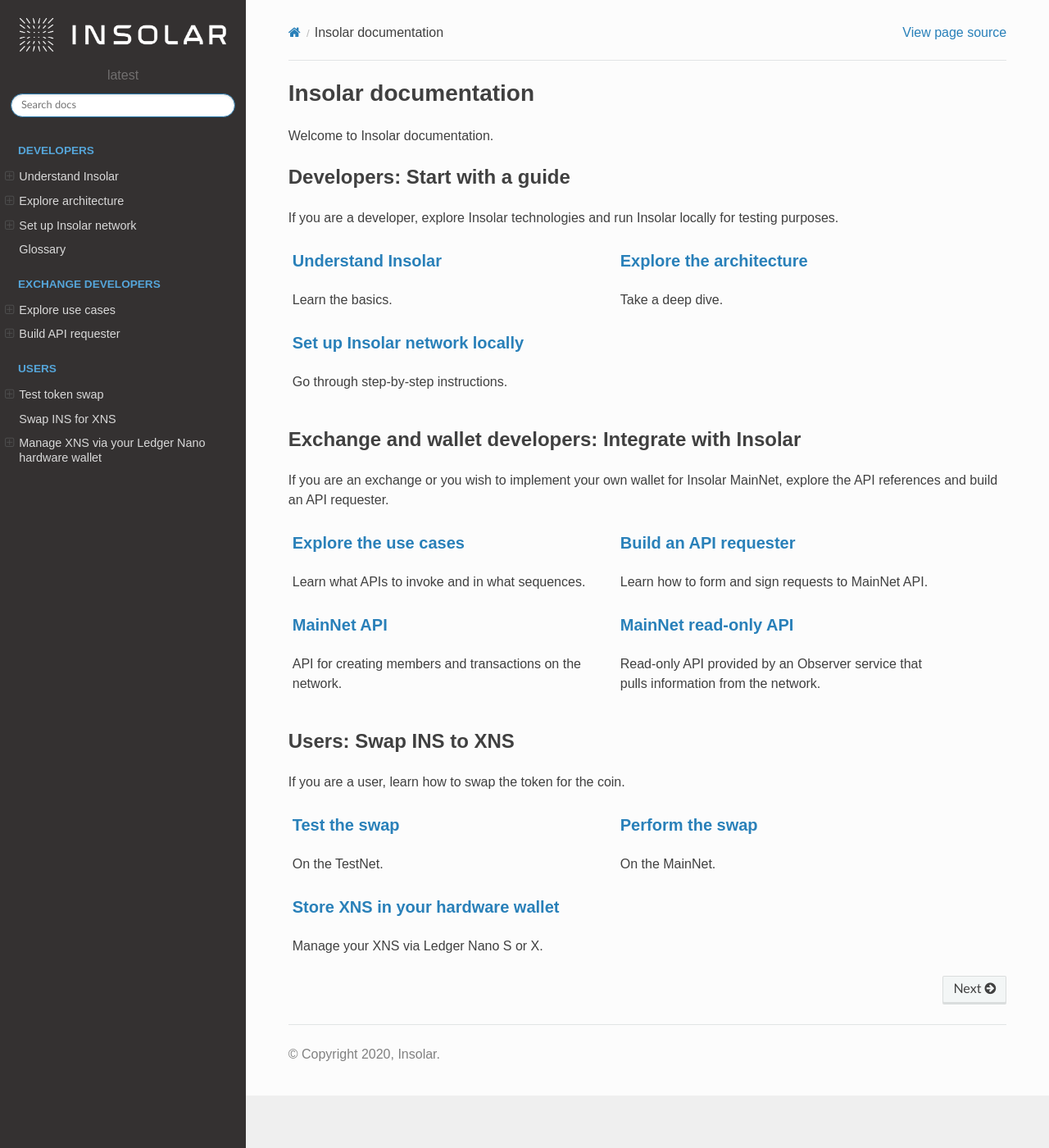
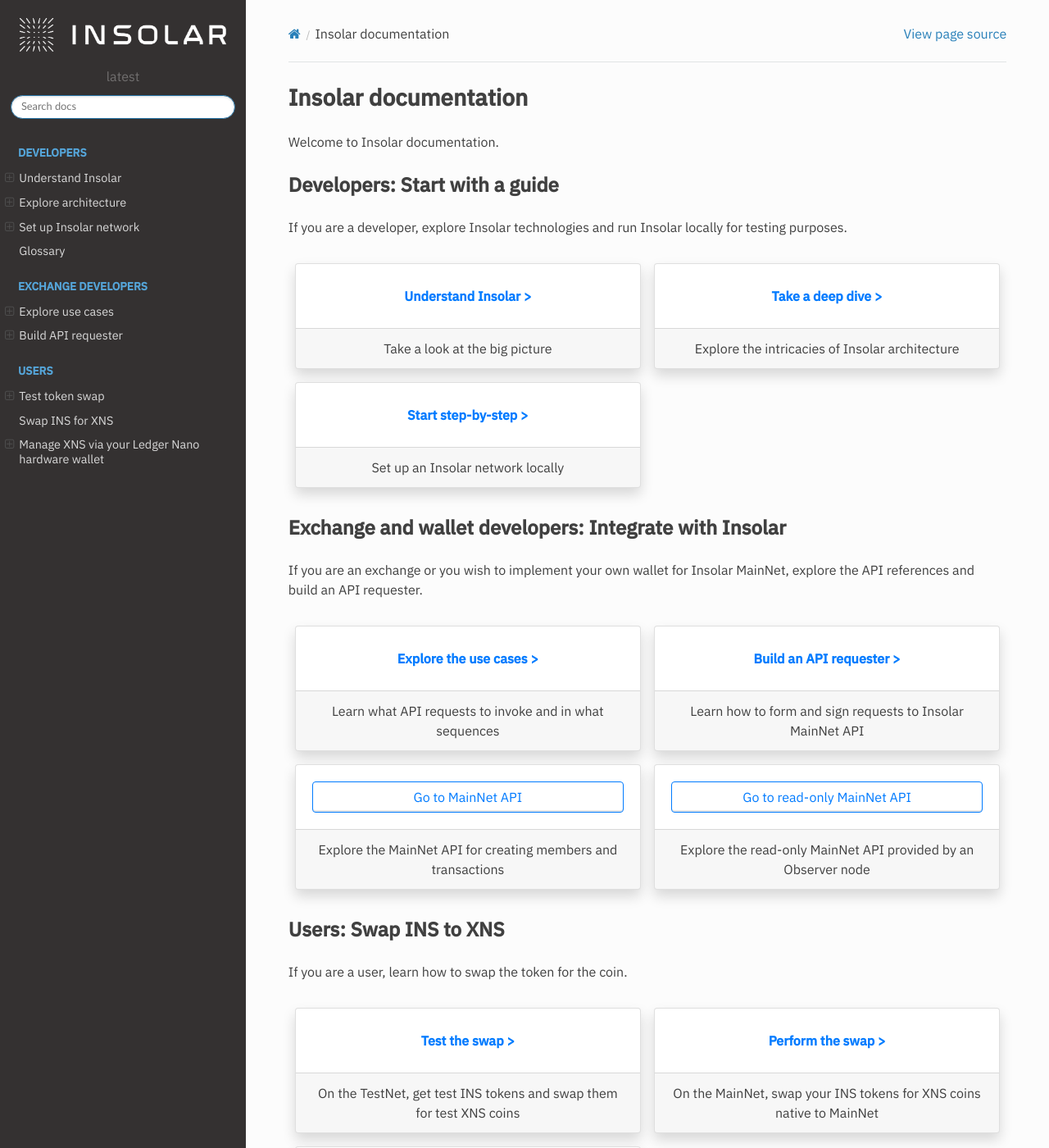
Before and after one commit to insolar/docs, a Sphinx documentation site: the page built from docs/source/index.rst, in a window 1280 px wide and 1400 px high. Shown: the whole window at 82% size. Built offline with Sphinx 7.4.7 and the Read the Docs theme 2.0.0, drawn with Linux system fonts in a browser that asks for light colours; some web fonts are replaced; some of the changed text lies outside the part shown.

```diff
--- a/docs/requirements.txt
+++ b/docs/requirements.txt
@@ -4,3 +4,4 @@ sphinx-tabs
 sphinxcontrib-plantuml
 sphinx-copybutton
 sphinxcontrib-contentui
+sphinx-panels
--- a/docs/source/_static/css/custom.css
+++ b/docs/source/_static/css/custom.css
@@ -7,6 +7,17 @@
 .rst-content .section ul { margin-top: 20px }
 
 .rst-content .section ul:last-child { margin-bottom: 20px }
+
+.sphinx-tabs .container {
+    width: initial;
+    margin-right: initial;
+    margin-left: initial;
+}
+
+.sphinx-tabs .sphinx-menu {
+    padding-left: initial;
+    padding-right: initial;
+}
 
 .toggle .header {
     display: block;
@@ -59,8 +70,14 @@
 }
 
 b, strong {
-  font-family: 'montserratmedium'
+    font-family: 'IBM Plex Sans', sans-serif;
 }
+
+.btn  {
+    font-family: 'IBM Plex Sans', sans-serif;
+}
+
+.btn-link:visited {color: #9B59B6 !important }
 
 .rst-content code {
   font-family: "Source";
@@ -72,40 +89,40 @@ b, strong {
     font-size: 90%;
 }
 
-.ui.menu { font-family: "montserratmedium", sans-serif }
+.ui.menu { font-family: 'IBM Plex Sans', sans-serif; }
 
 body {
-    font-family: "montserratregular", sans-serif
+    font-family: 'IBM Plex Sans', sans-serif;
 }
 
 h1 {
-    font-family: "montserratmedium", sans-serif
+    font-family: 'IBM Plex Sans', sans-serif;
 }
 
 h2 {
-    font-family: "montserratmedium", sans-serif
+    font-family: 'IBM Plex Sans', sans-serif;
 }
 
 h3 {
-    font-family: "montserratmedium", sans-serif
+    font-family: 'IBM Plex Sans', sans-serif;
 }
 
 h4 {
-    font-family: "montserratmedium", sans-serif
+    font-family: 'IBM Plex Sans', sans-serif;
 }
 
 h5 {
-    font-family: "montserratmedium", sans-serif
+    font-family: 'IBM Plex Sans', sans-serif;
 }
 
 h6 {
-    font-family: "montserratmedium", sans-serif
+    font-family: 'IBM Plex Sans', sans-serif;
 }
 
 h7 {
-    font-family: "montserratmedium", sans-serif
+    font-family: 'IBM Plex Sans', sans-serif;
 }
 
 h8 {
-    font-family: "montserratmedium", sans-serif
+    font-family: 'IBM Plex Sans', sans-serif;
 }
--- a/docs/source/_templates/layout.html
+++ b/docs/source/_templates/layout.html
@@ -1,4 +1,5 @@
 {% extends "!layout.html" %}
 {% block extrahead %}
     <link href="{{ pathto("_static/custom.css", True) }}" rel="stylesheet" type="text/css">
+    <link href="https://fonts.googleapis.com/css2?family=IBM+Plex+Sans:wght@400;500&display=swap" rel="stylesheet">
 {% endblock %}
--- a/docs/source/conf.py
+++ b/docs/source/conf.py
@@ -35,7 +35,8 @@ extensions = [
 #	'sphinxcontrib.golangdomain',
 	'sphinx_tabs.tabs',
 	'sphinxcontrib.plantuml',
-	'sphinx_copybutton'
+	'sphinx_copybutton',
+    'sphinx_panels'
 #	'sphinxcontrib.contentui'
 ]
 
--- a/docs/source/index.rst
+++ b/docs/source/index.rst
@@ -1,8 +1,5 @@
 .. Insolar documentation master file, created by
    sphinx-quickstart on Tue May 14 19:35:14 2019.
-
-.. raw:: html
-   :file: landing-page.html
 
 Insolar documentation
 =====================
@@ -16,105 +13,127 @@ Developers: Start with a guide
 
 If you are a developer, explore Insolar technologies and run Insolar locally for testing purposes.
 
-.. raw:: html
+.. panels::
+    :card: shadow text-center
 
-   <div class="reduced-width">
+    .. link-button:: basics
+        :type: ref
+        :text: Understand Insolar >
+        :classes: btn-link stretched-link font-weight-bold
 
-.. rst-class:: column column2
+    +++
 
-:ref:`Understand Insolar <basics>`
-~~~~~~~~~~~~~~~~~~~~~~~~~~~~~~~~~~
+    Take a look at the big picture
 
-Learn the basics.
+    ---
 
-.. rst-class:: column column2
+    .. link-button:: architecture
+        :type: ref
+        :text: Take a deep dive >
+        :classes: btn-link stretched-link font-weight-bold
 
-:ref:`Explore the architecture <architecture>`
-~~~~~~~~~~~~~~~~~~~~~~~~~~~~~~~~~~~~~~~~~~~~~~
+    +++
 
-Take a deep dive.
+    Explore the intricacies of Insolar architecture
 
-.. rst-class:: column column2
+    ---
 
-:ref:`Set up Insolar network locally <integration>`
-~~~~~~~~~~~~~~~~~~~~~~~~~~~~~~~~~~~~~~~~~~~~~~~~~~~
+    .. link-button:: integration
+        :type: ref
+        :text: Start step-by-step >
+        :classes: btn-link stretched-link font-weight-bold
 
-Go through step-by-step instructions.
+    +++
 
-.. rst-class:: row
-
-.. rst-class:: reg-text
+    Set up an Insolar network locally
 
 Exchange and wallet developers: Integrate with Insolar
--------------------------------------------------------
+------------------------------------------------------
 
 If you are an exchange or you wish to implement your own wallet for Insolar MainNet, explore the API references and build an API requester.
 
-.. raw:: html
+.. panels::
+    :card: shadow text-center
 
-   <div class="reduced-width">
+    .. link-button:: exchanges
+        :type: ref
+        :text: Explore the use cases >
+        :classes: btn-link stretched-link font-weight-bold
 
-.. rst-class:: column column2
+    +++
 
-:ref:`Explore the use cases <exchanges>`
-~~~~~~~~~~~~~~~~~~~~~~~~~~~~~~~~~~~~~~~~
+    Learn what API requests to invoke and in what sequences
 
-Learn what APIs to invoke and in what sequences.
+    ---
 
-.. rst-class:: column column2
+    .. link-button:: building_requester
+        :type: ref
+        :text: Build an API requester >
+        :classes: btn-link stretched-link font-weight-bold
 
-:ref:`Build an API requester <building_requester>`
-~~~~~~~~~~~~~~~~~~~~~~~~~~~~~~~~~~~~~~~~~~~~~~~~~~
+    +++
 
-Learn how to form and sign requests to MainNet API.
+    Learn how to form and sign requests to Insolar MainNet API
 
-.. rst-class:: column column2
+    ---
 
-`MainNet API <https://apidocs.insolar.io/platform/latest>`_
-~~~~~~~~~~~~~~~~~~~~~~~~~~~~~~~~~~~~~~~~~~~~~~~~~~~~~~~~~~~~
+    .. link-button:: https://apidocs.insolar.io/platform/latest
+        :text: Go to MainNet API
+        :classes: btn-outline-primary btn-block stretched-link
 
-API for creating members and transactions on the network.
+    +++
 
-.. rst-class:: column column2
+    Explore the MainNet API for creating members and transactions
 
-`MainNet read-only API <https://apidocs.insolar.io/observer/latest>`_
-~~~~~~~~~~~~~~~~~~~~~~~~~~~~~~~~~~~~~~~~~~~~~~~~~~~~~~~~~~~~~~~~~~~~~~
+    ---
 
-Read-only API provided by an Observer service that pulls information from the network.
+    .. link-button:: https://apidocs.insolar.io/observer-services/v1
+        :text: Go to read-only MainNet API
+        :classes: btn-outline-primary btn-block stretched-link
 
-.. rst-class:: row
+    +++
 
-.. rst-class:: reg-text
+    Explore the read-only MainNet API provided by an Observer node
 
 Users: Swap INS to XNS
 ----------------------
 
 If you are a user, learn how to swap the token for the coin.
 
-.. raw:: html
+.. panels::
+    :card: shadow text-center
 
-   <div class="reduced-width">
 
-.. rst-class:: column column2
+    .. link-button:: migration_test
+        :type: ref
+        :text: Test the swap >
+        :classes: btn-link stretched-link font-weight-bold
 
-:ref:`Test the swap <migration_test>`
-~~~~~~~~~~~~~~~~~~~~~~~~~~~~~~~~~~~~~
+    +++
 
-On the TestNet.
+    On the TestNet, get test INS tokens and swap them for test XNS coins
 
-.. rst-class:: column column2
+    ---
 
-:ref:`Perform the swap <swap>`
-~~~~~~~~~~~~~~~~~~~~~~~~~~~~~~
+    .. link-button:: swap
+        :type: ref
+        :text: Perform the swap >
+        :classes: btn-link stretched-link font-weight-bold
 
-On the MainNet.
+    +++
 
-.. rst-class:: column column2
+    On the MainNet, swap your INS tokens for XNS coins native to MainNet
 
-:ref:`Store XNS in your hardware wallet <ledger-nano>`
-~~~~~~~~~~~~~~~~~~~~~~~~~~~~~~~~~~~~~~~~~~~~~~~~~~~~~~
+    ---
 
-Manage your XNS via Ledger Nano S or X.
+    .. link-button:: ledger-nano
+        :type: ref
+        :text: Use a hardware wallet >
+        :classes: btn-link stretched-link font-weight-bold
+
+    +++
+
+    Store and manage XNS via Ledger Nano S or X
 
 .. toctree::
    :hidden:
```
Also changed, not shown: docs/source/requester.rst (+5 -11 lines).
